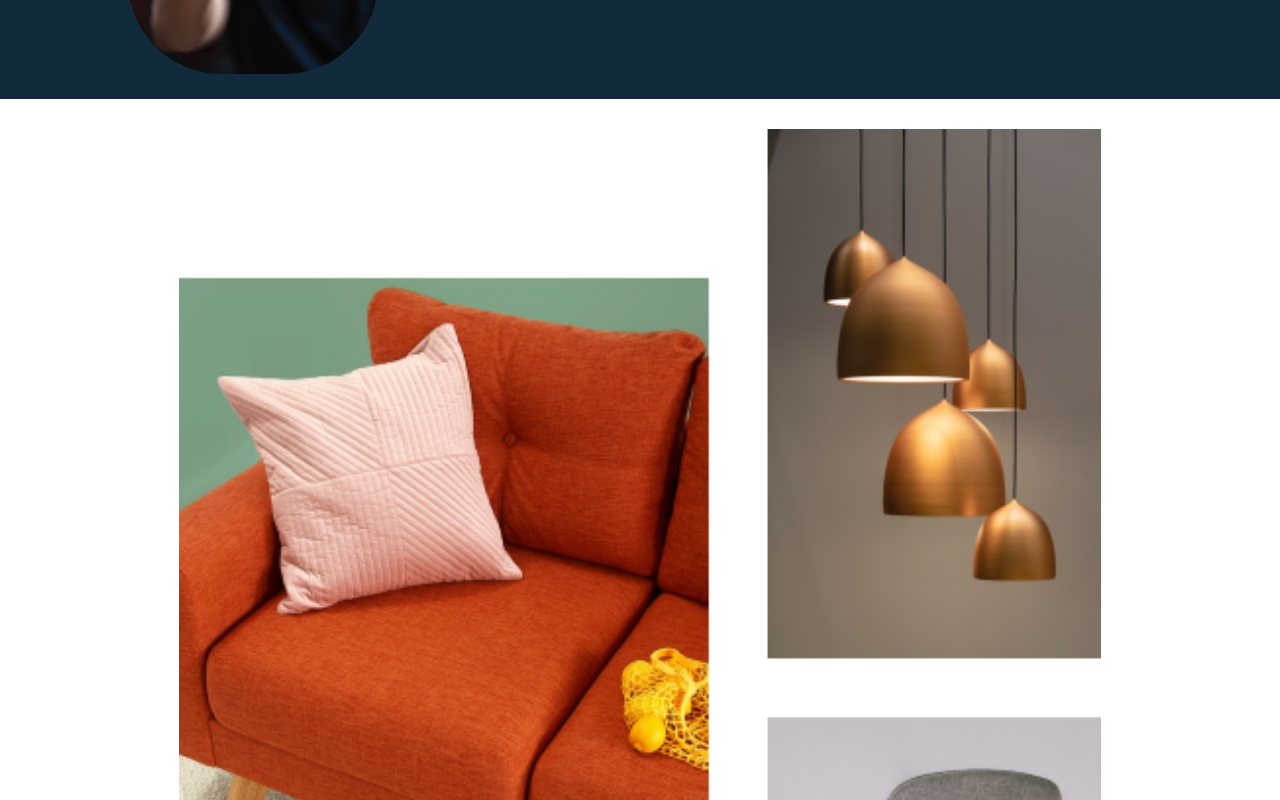
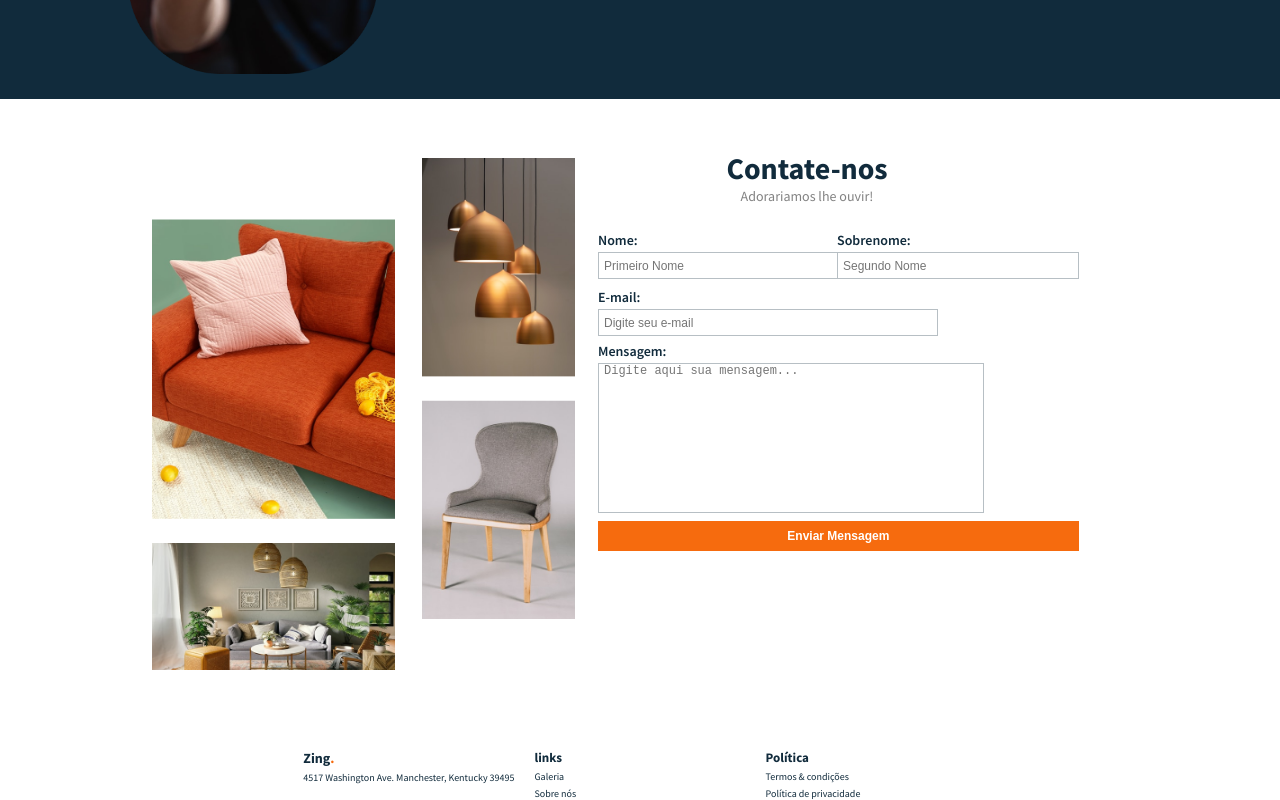
Before and after one commit to Ohnilrac/Zing, a React (Vite) app: page / in a window 1280 px wide. Shown: the part 2260-3060 px from the top of the page. Built offline with nearby package versions, Linux system fonts and the light colour scheme.

Commit message:
contact 760px
responsividade

```diff
--- a/src/components/contact/index.tsx
+++ b/src/components/contact/index.tsx
@@ -26,7 +26,7 @@ export function Contact() {
             </div>
             <div>
               <label htmlFor="">E-mail:</label>
-              <input type="email" placeholder="Digite seu E-mail" />
+              <input type="email" placeholder="Digite seu e-mail" />
             </div>
             <div>
               <label htmlFor="">Mensagem:</label>
--- a/src/components/contact/styles.ts
+++ b/src/components/contact/styles.ts
@@ -3,6 +3,10 @@ import styled from 'styled-components'
 export const Container = styled.div`
   width: 80%;
   margin: 0 auto;
+
+  @media screen and (min-width: 760px) {
+    display: flex;
+  }
 `
 
 export const Img = styled.section`
@@ -12,7 +16,13 @@ export const Img = styled.section`
 
   img {
     width: 90%;
-    height: 90%;
+    height: 100%;
+  }
+
+  @media screen and (min-width: 760px) {
+    img {
+      height: 90%;
+    }
   }
 `
 export const Title = styled.div`
@@ -62,6 +72,7 @@ export const FormContainer = styled.form`
 
       &::placeholder {
         font-size: 1.2rem;
+        padding-left: 0.5rem;
       }
     }
   }
@@ -75,6 +86,7 @@ export const FormContainer = styled.form`
 
     &::placeholder {
       font-size: 1.2rem;
+      padding-left: 0.5rem;
     }
   }
 
@@ -111,14 +123,22 @@ export const FormContainer = styled.form`
     }
   }
 
-  button{
+  button {
     width: 75%;
   }
-`
 
-export const NameArea = styled.div`
-  @media screen and (min-width: 540px) {
-    display: flex;
-    width: 100%;
+  @media screen and (min-width: 760px) {
+    div.positionName:nth-child(1) {
+      div:nth-child(2) {
+        margin-left: 6rem;
+      }
+      input {
+        width: 135%;
+      }
+    }
+
+    button {
+      width: 115%;
+    }
   }
 `
```
